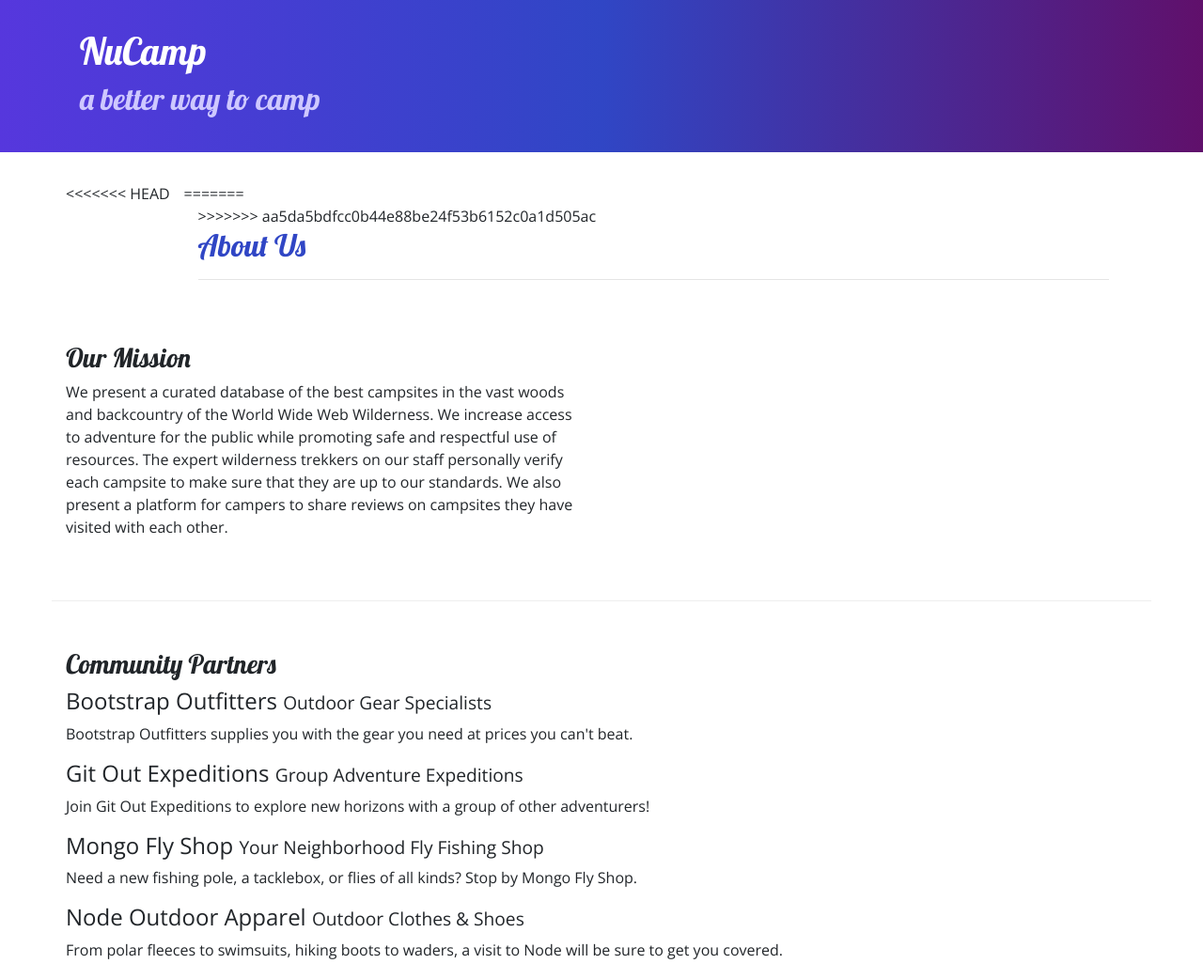
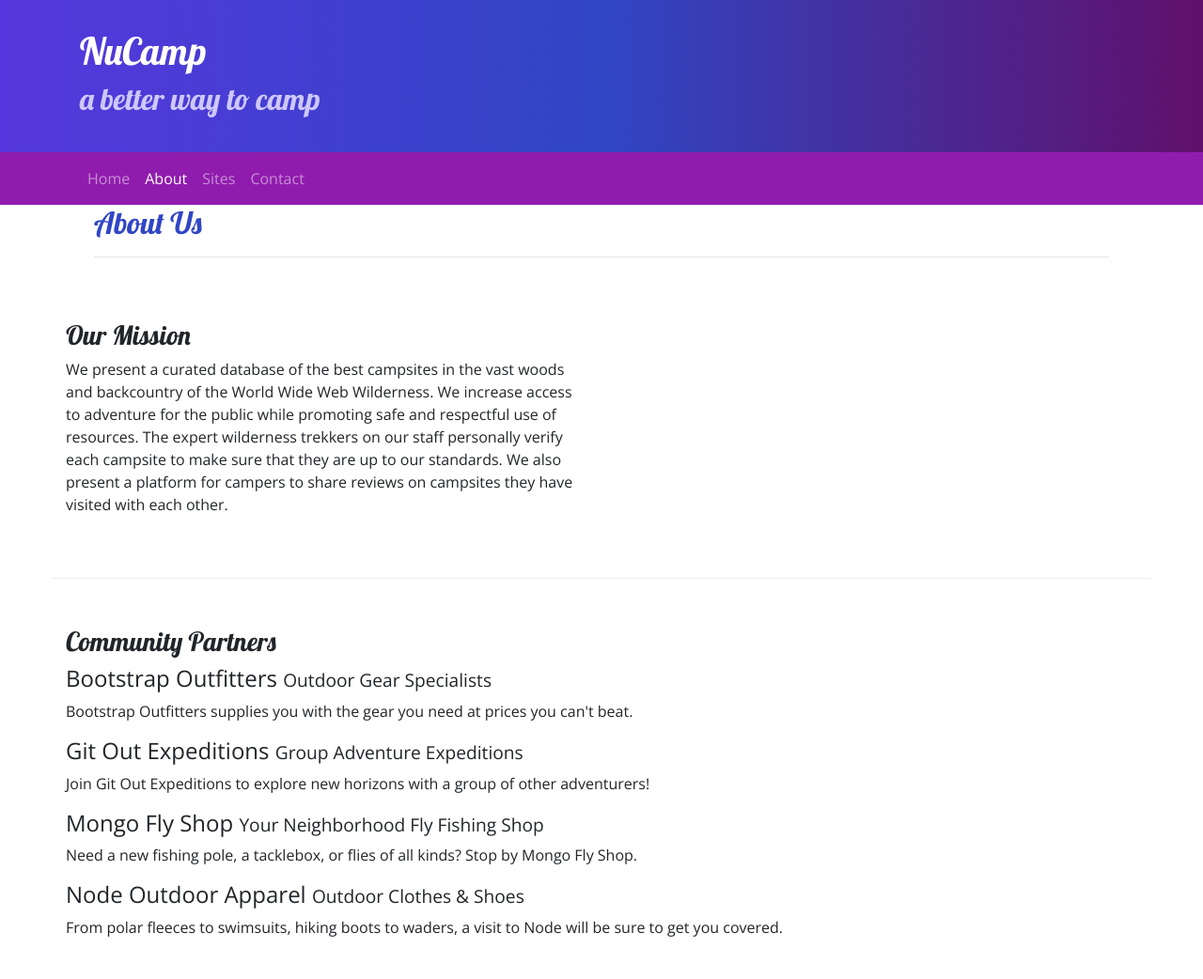
Before and after one commit to Prem2vee/nucampsite, a website: page aboutus.html in a window 1280 px wide. Shown: the top 1042 px of the page at 94% size. Drawn offline with nearby package versions, Linux system fonts and the light colour scheme.

Commit message:
Fourth commit

```diff
--- a/aboutus.html
+++ b/aboutus.html
@@ -29,13 +29,31 @@
         </div>
     </header>
 
+    <nav class="navbar navbar-expand-sm navbar-dark sticky-top">
+        <div class="container">
+            <button class="navbar-toggler ml-auto" type="button"
+            data-toggle="collapse" data-target="#nucampNavbar">
+                <span class="navbar-toggler-icon"></span>
+            </button>
+            <div class= "collapse navbar-collapse" id="nucampNavbar">
+                <ul class="navbar-nav">
+                    <li class="nav-item"><a class="nav-link"
+                        href="index.html">Home</a></li>
+                    <li class="nav-item active"><a class="nav-link"
+                        href="#">About</a></li>
+                    <li class="nav-item"><a class="nav-link"
+                        href="#">Sites</a></li>
+                    <li class="nav-item"><a class="nav-link"
+                        href="#">Contact</a></li>
+                </ul>
+            </div>
+        </div>
+    </nav>
+
     <div class="container">
         <div class="row">
-<<<<<<< HEAD
             <div class="col">
-=======
             <div class="col col-12">
->>>>>>> aa5da5bdfcc0b44e88be24f53b6152c0a1d505ac
                <h2>About Us</h2>
                <hr />
             </div>
--- a/css/styles.css
+++ b/css/styles.css
@@ -18,6 +18,7 @@ footer {
 }
 
 .jumbotron {
+    margin:0;
     padding: 30px;
     background-image: linear-gradient(to right, #5637DD, #3046C5, #60106B);
     color: white;
@@ -28,3 +29,7 @@ footer {
     border-bottom: 1px ridge;
     min-height: 200px;
 }
+
+.navbar{
+    background-color: #901CAD;
+}
```
Also changed, not shown: index.html (+21 -0 lines), 1 other file.
